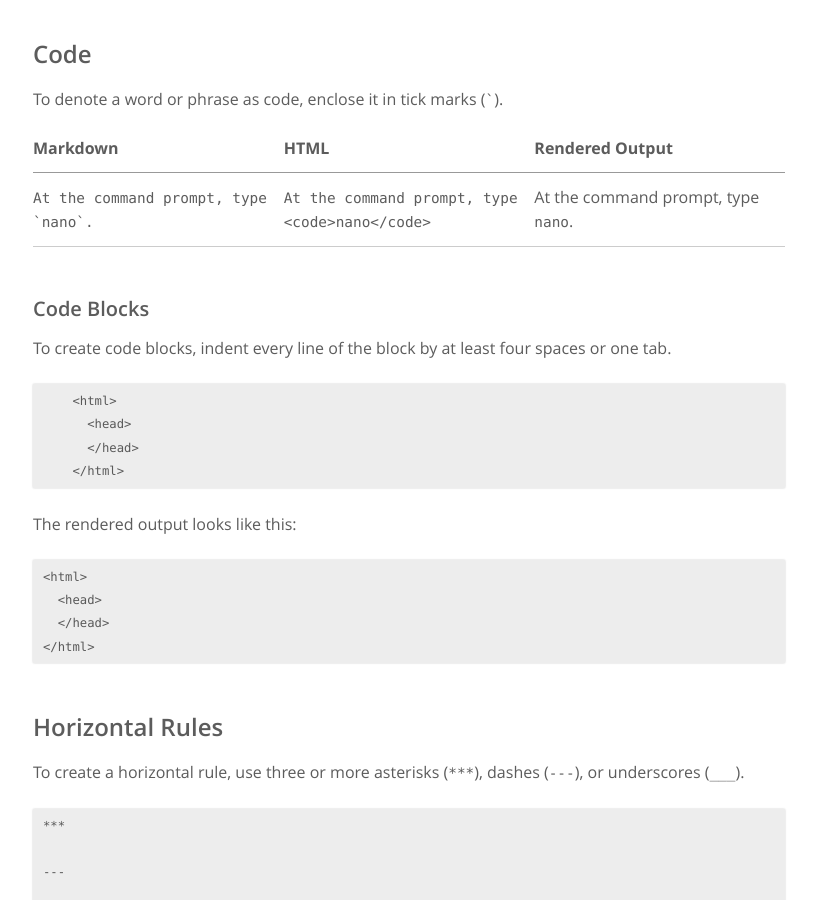
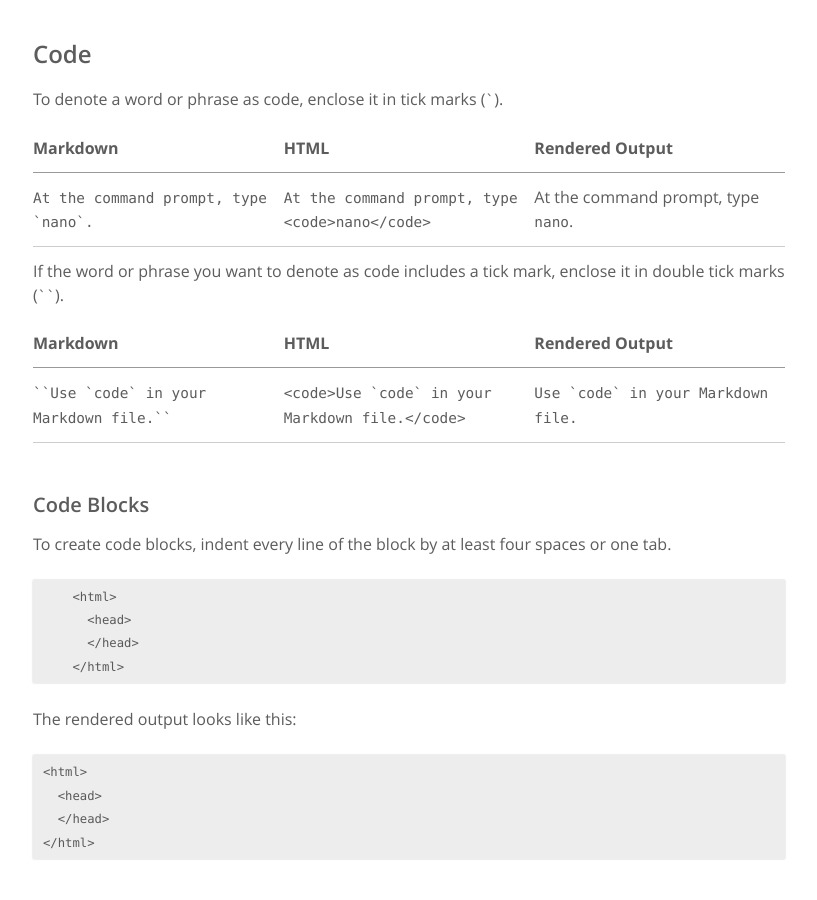
Before and after one commit to mattcone/markdown-guide, a Jekyll site: the page built from index.md, in a window 1280 px wide and 900 px high, scrolled down 13642 px. Shown: the whole window, without its empty margins (231-1048 px from the left). Built offline with Jekyll 4.4.1, drawn with Linux system fonts in a browser that asks for light colours.

Commit message:
Add information about double tick marks

```diff
--- a/_content/basic-syntax/code.md
+++ b/_content/basic-syntax/code.md
@@ -5,6 +5,12 @@ To denote a word or phrase as code, enclose it in tick marks (`` ` ``).
 | Markdown | HTML | Rendered Output |
 | -------- | ---- | --------------- |
 | ``At the command prompt, type `nano`.`` | `At the command prompt, type <code>nano</code> ` | At the command prompt, type `nano`. |
+
+If the word or phrase you want to denote as code includes a tick mark, enclose it in double tick marks (<code>``</code>).
+
+| Markdown | HTML | Rendered Output |
+| -------- | ---- | --------------- |
+| <code>``Use `code` in your Markdown file.``</code> | ``<code>Use `code` in your Markdown file.</code>`` | <code>Use `code` in your Markdown file.</code> |
 
 #### Code Blocks
 
```
